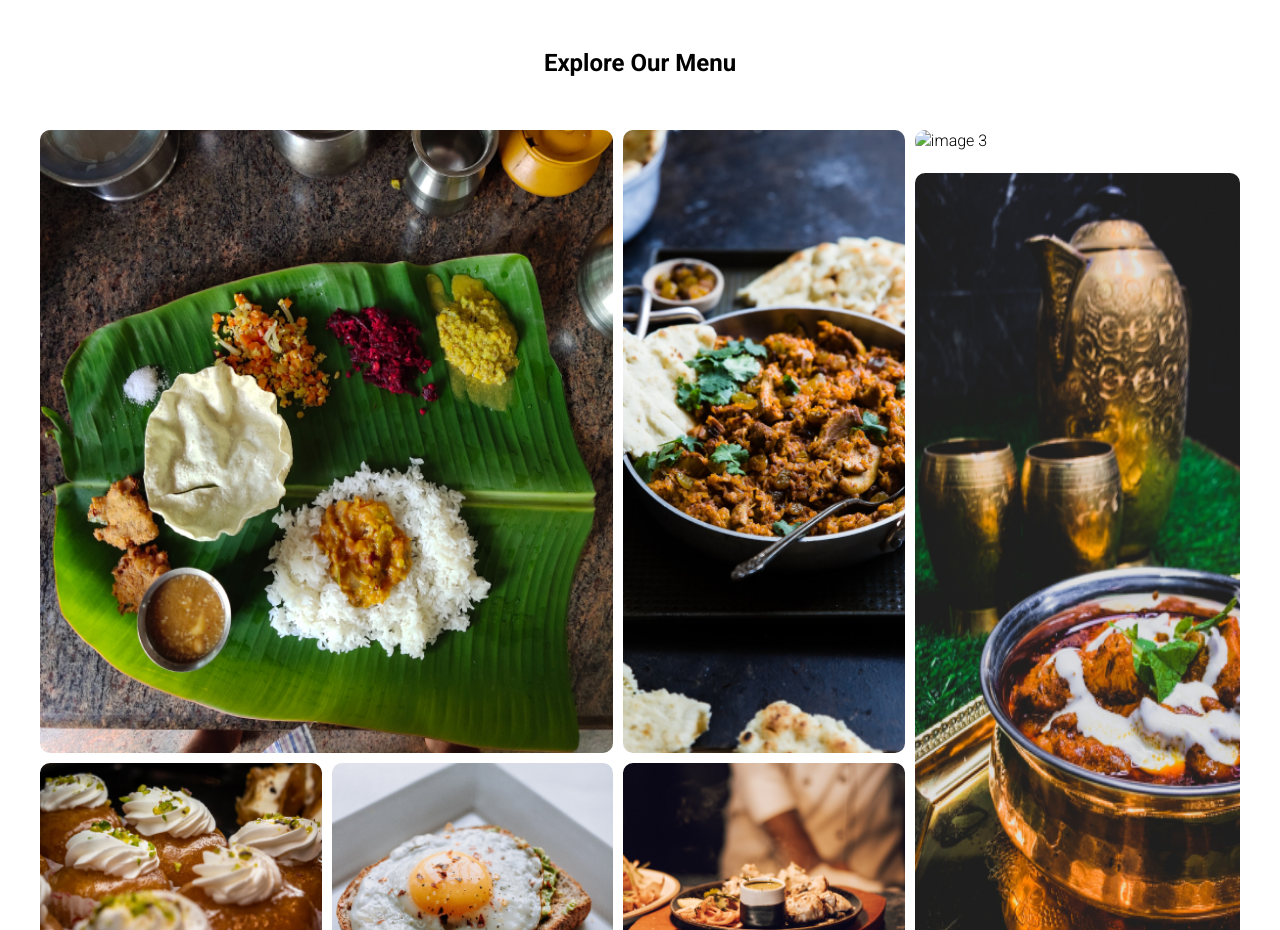
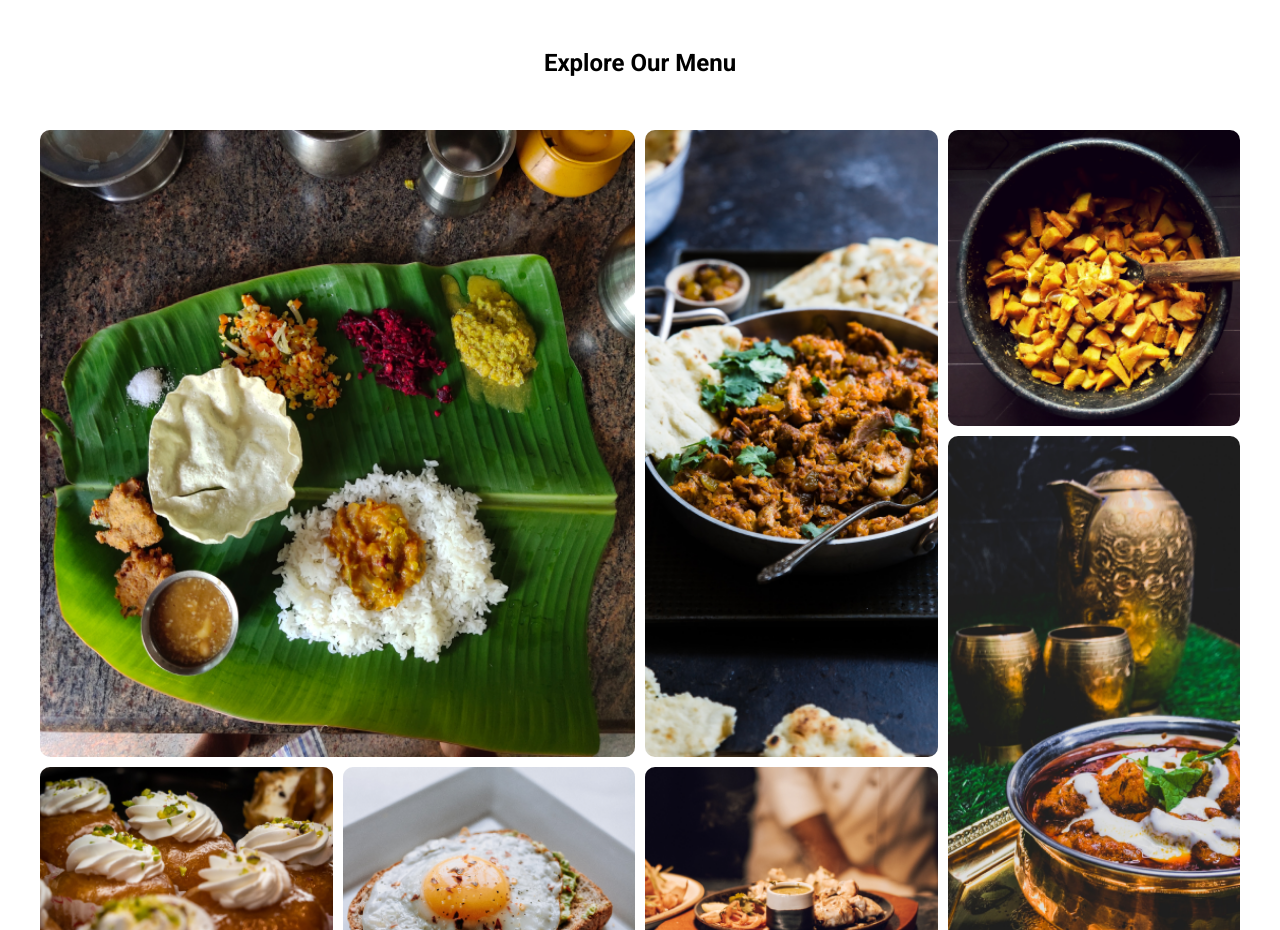
Before and after one commit to ShahadeemAli/Resturant-website, a plain HTML site: page index.html in a window 1280 px wide. Shown: the part 1007-1937 px from the top of the page. Drawn offline with Linux system fonts and the light colour scheme; the site is published under a folder, as on GitHub Pages, so addresses that start at the root find nothing; files whose address does not match are found by name.

Commit message:
Update index.html

```diff
--- a/index.html
+++ b/index.html
@@ -85,7 +85,7 @@
           <div class="item3">
             <img
               class="grid-image"
-              src="/grid_image3.png"
+              src="grid_image3.png"
               alt="image 3"
             />
           </div>
```
